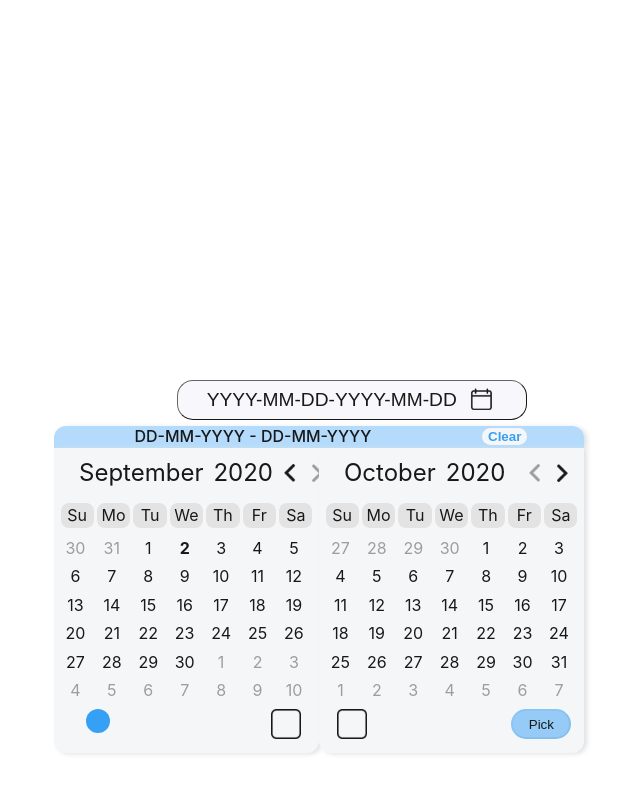
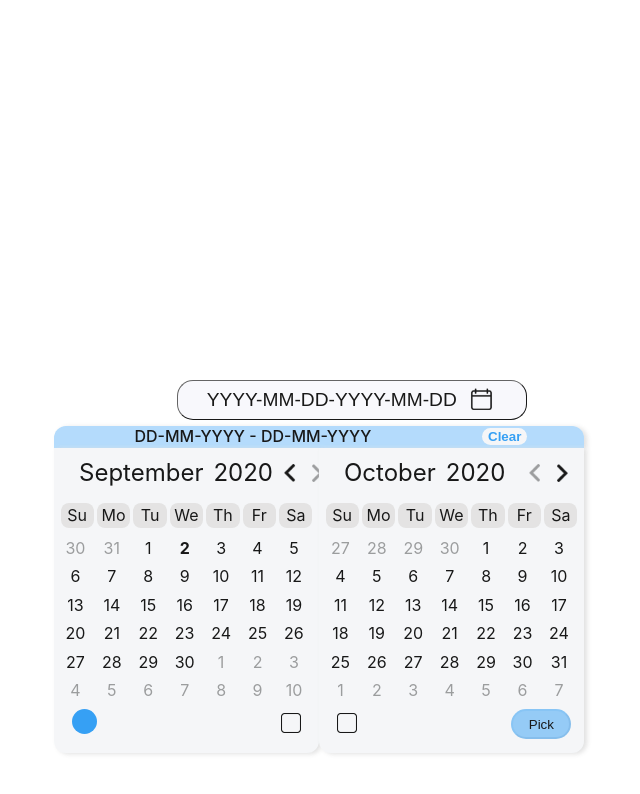
Before and after one commit to almogtavor/date-range-picker, a React (Create React App) app: page / in a window 1280 px wide. Both pictures are taken after a click on the button "DD-MM-YYYY - DD-MM-YYYY". Shown: the top 794 px of the page, without its empty margins (326-966 px from the left). Built offline with nearby package versions, Linux system fonts and the light colour scheme.

Commit message:
Checkbox & Color Picker Update

```diff
--- a/src/components/CalendarHeader.js
+++ b/src/components/CalendarHeader.js
@@ -16,8 +16,6 @@ export const CalendarHeader = (props) => {
         "width": ((boardsNum * 100) > 300 ? 300 : (boardsNum * 100)) + "%",
         "backgroundColor": selectedColor + "60",
     };
-
-    console.log(selectedDaysStyle);
 
     if (language === "Hebrew") {
     selectedDaysStyle["flexDirection"] = "row-reverse";
--- a/src/components/LowerFooter.js
+++ b/src/components/LowerFooter.js
@@ -1,4 +1,4 @@
-import React, { useState, useEffect } from "react";
+import React, { useState, useEffect, useRef } from "react";
 import { CirclePicker } from "react-color";
 import {calendarConfig} from '../configuration/config';
 import '../styles/lower-footer.css';
@@ -27,8 +27,10 @@ export const LowerFooter = (props) => {
 
     const [checkboxSrc, setCheckboxSrc] = useState(checkbox);
 
+    const checkeboxChanged = useRef(false);
+
     const changeColor = (color) => {
-        setSelectedColor(color.hex);
+        setSelectedColor(color);
         setShowColorPicker(false);
     }
 
@@ -38,12 +40,17 @@ export const LowerFooter = (props) => {
     }
 
     useEffect(() => {
-
+        if (checkeboxChanged.current === false) {
+            setCheckboxSrc(checkbox);
+        } else {
+            checkeboxChanged.current = false;
+        }
     }, [selectedDays])
 
     const handleClick = () => {
         if (checkboxSrc !== clickedCheckbox) {
             setCheckboxSrc(clickedCheckbox);
+            checkeboxChanged.current = true;
             if (mode === "Days") {
                 setSelectedDays(
                     [new Date(viewedYear, viewedMonth, 1),
@@ -82,29 +89,27 @@ export const LowerFooter = (props) => {
     //     {"justifyContent": "flex-end"}:
     //     {"justifyContent": "flex-start"}}
     >
-        {id === 0 && colorsPalette !== "disabled" && !showColorPicker && (
-            <button
-                style={{ backgroundColor: selectedColor }}
-                onClick={toggleColorPicker}
-                className="picker-toggler"
-            ></button>
-        )}
-
-        {colorsPalette !== "disabled" && showColorPicker && (
-            <div className="color-picker" onClick={toggleColorPicker}>
-                <img
-                    alt=""
-                    src={rightHandIcon}
-                    className="hand-right"
+        {id === 0 && colorsPalette !== "disabled" && !showColorPicker && (<div
+            className="dot"
+            style={{"backgroundColor": selectedColor}}
+            onClick={showColorPicker => setShowColorPicker(showColorPicker)}
+        />)}
+        {showColorPicker && (
+            <div className="color-picker">
+            <img
+                alt=""
+                src={rightHandIcon}
+                className="right-hand"
+                onClick={showColorPicker => setShowColorPicker(!showColorPicker)}
+            />
+            {calendarConfig.pickableColors.map(color => {
+                return <div
+                    key={color}
+                    className="color-circle"
+                    style={{"backgroundColor": color}}
+                    onClick={() => changeColor(color)}
                 />
-                <CirclePicker
-                    className="circle-picker"
-                    colors={calendarConfig.pickableColors}
-                    circleSize={15}
-                    circleSpacing={3}
-                    onChangeComplete={changeColor}
-                    width="150px"
-                />
+            })}
             </div>
         )}
         <img
--- a/src/components/MonthSelector.js
+++ b/src/components/MonthSelector.js
@@ -46,7 +46,11 @@ export const MonthSelector = (props) => {
                         key={month}
                         onClick={() => validMonth && selectMonthHandler(i)}
                         className={`selectable-month ${!validMonth && "invalid"}`}
-                        style={i === viewedMonth ? {"backgroundColor": selectedColor + "60"} : {}}
+                        style={
+                            i === viewedMonth ?
+                            {"backgroundColor": selectedColor + "60"} :
+                            {}
+                        }
                     >
                         {month}
                     </div>
--- a/src/configuration/config.js
+++ b/src/configuration/config.js
@@ -35,6 +35,7 @@ export const calendarConfig = {
         "Hebrew": ["א", "ב", "ג", "ד", "ה", "ו", "ש"].reverse(),
     },
     "pickableColors": [
+        // "#38a1f4"
         "#5ebaf8",
         "#ec467d",
         "#fdb241",
--- a/src/styles/lower-footer.css
+++ b/src/styles/lower-footer.css
@@ -7,8 +7,34 @@
     outline: none;
 }
 
+.dot {
+    margin-left: 5%;
+    height: 25px;
+    width: 25px;
+    border-radius: 50%;
+}
+
+.right-hand {
+    margin-left: 5%;
+    height: 25px;
+}
+
+.color-circle {
+    margin-bottom: 5%;
+    margin-left: 4%;
+    height: 13px;
+    width: 13px;
+    border-radius: 50%;
+    display: inline-block;
+}
+
+.color-circle:hover {
+    height: 18px;
+    width: 18px;
+}
+
+
 .pick-button {
-    /* align-self: center; */
     border-radius: 20px;
     height: 30px;
     width: 60px;
@@ -22,8 +48,9 @@
 }
 
 .checkbox {
-    height: 30px;
+    height: 20px;
     /* width: 30px; */
+    margin-top: 1.5%;
     margin-right: 5%;
     margin-left: 5%;
     /* justify-items: flex-start; */
```
